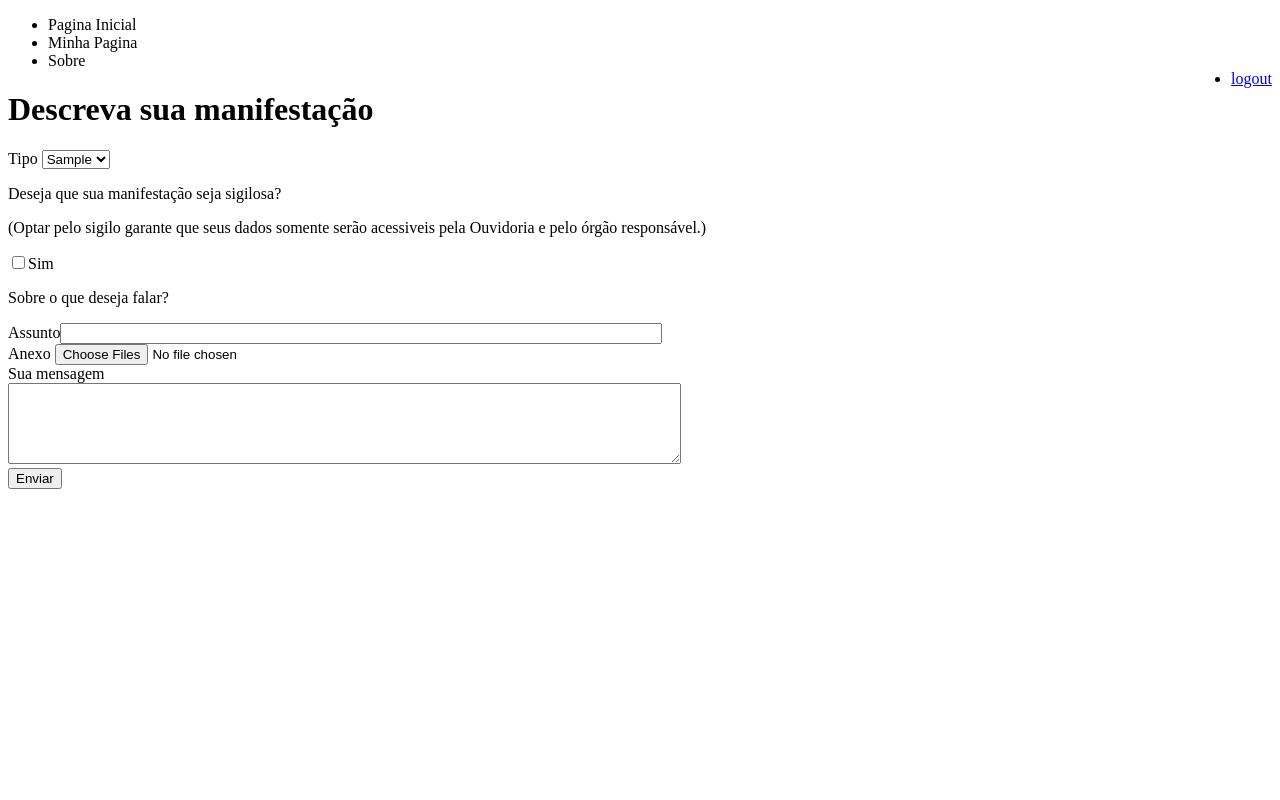
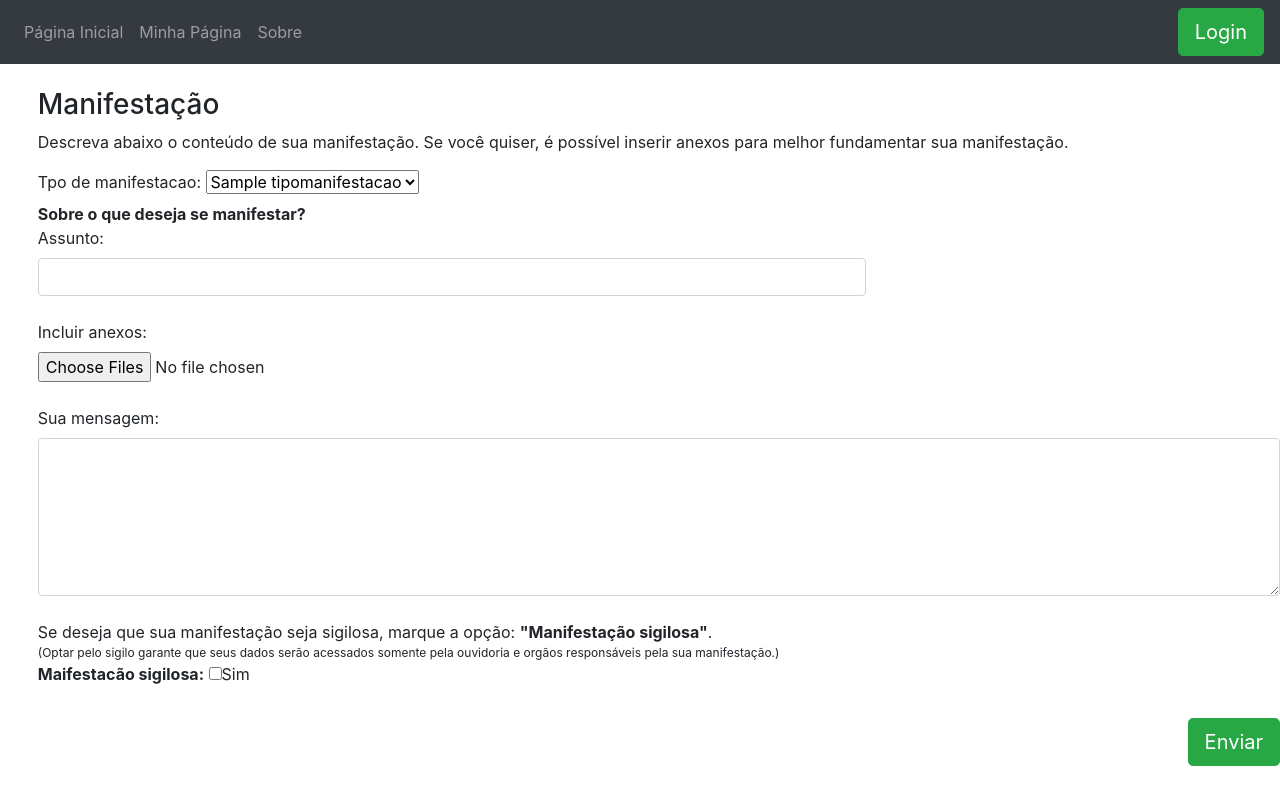
Before and after one commit to sistema-de-ouvidoria/Ouvidoria, a PHP site: page / in a window 1280 px wide. Run offline with PHP 8.4, Linux system fonts and the light colour scheme; data comes from the database, SQL or seed files in the repository; tables that the repository leaves empty or names only in its code hold one stand-in row (values such as "Sample post"); some libraries are stand-ins or nearby versions.

Commit message:
Sistema inserindo a manifestação e anexo nas tabelas mas com problema pra salvar o arquivo no diretório
Está salvando nas tabelas do banco de dados(manifestacao e anexo) mas mexi em algo que não está me permitindo salvar os arquivos  no diretório.
Também tem um pequeno problema onde é preciso acrescentar + uma barra (\) em cada barra do diretório que é salvo na tabela anexo
Por exemplo:
C:\Users\Caio\Documents\GitHub
Tem que ficar:
C:\\Users\\Caio\\Documents\\GitHub
Senão o MYSQL não consegue salvar.

```diff
--- a/src/Model/Anexo.php
+++ b/src/Model/Anexo.php
@@ -1,31 +1,32 @@
 <?php
 
 class Anexo{
+    protected $id_anexo;
+    protected $id_manifestacao;
+    protected $caminho;
     protected $nome_anexo;
-    //protected $id_manifestacao;
-    protected $caminho;
-    protected $nome_real;
 
-    function __construct($nome_real,$caminho,$nome_anexo) {
-        $this->nome_real = $nome_real;
+    function __construct(string $id_anexo,int $id_manifestacao,string $caminho,string $nome_anexo) {
+        $this->id_anexo = $id_anexo;
+        $this->id_manifestacao = $id_manifestacao;
         $this->caminho = $caminho;
         $this->nome_anexo = $nome_anexo;
-    }
-
-    public function getNomeReal(){
-        return $this->nome_real;
-    }
-
-    public function setNomeReal($nome_real){
-        $this->nome_real = $nome_real;
     }
 
     public function getNomeAnexo(){
         return $this->nome_anexo;
     }
 
-    public function setNomeAnexo($nome_anexo){
+    public function setNomeAnexo(string $nome_anexo){
         $this->nome_anexo = $nome_anexo;
+    }
+
+    public function getIdAnexo(){
+        return $this->id_anexo;
+    }
+
+    public function setIdAnexo(string $id_anexo){
+        $this->id_anexo = $id_anexo;
     }
 
     public function getCaminho(){
@@ -35,5 +36,11 @@ class Anexo{
     public function setCaminho($caminho){
         $this->caminho = $caminho;
     }
+    public function getIdManifestacao(){
+        return $this->id_manifestacao;
+    }
+    public function setIdManifestacao(string $id_manifestacao){
+        $this->id_manifestacao = $id_manifestacao;
+    }
 }
 ?>
--- a/src/Model/AnexoFactory.php
+++ b/src/Model/AnexoFactory.php
@@ -15,10 +15,13 @@ class AnexoFactory extends AbstractFactory
         $anexo = $obj;
 
         try {
-            $query = "INSERT INTO anexo (nome_anexo, caminho, nome_real) VALUES ('"
-                . $anexo->getNomeAnexo() . "', '"
-                . $anexo->getCaminho() . "'','"
-                . $anexo->getNomeReal()."')";
+            $query = "INSERT INTO anexo (id_anexo, id_manifestacao, caminho,nome_anexo) VALUES ('"
+                . $anexo->getIdAnexo() . "', '"
+                . $anexo->getIdManifestacao() . "','"
+                . $anexo->getCaminho()."','"
+                . $anexo->getNomeAnexo()."')";
+
+                var_dump($query);
 
             if (mysqli_query($connection,$query)) {
                 $result = true;
--- a/src/Model/AnexoManager.php
+++ b/src/Model/AnexoManager.php
@@ -4,14 +4,16 @@ require_once("model/Anexo.php");
 require_once("model/AnexoFactory.php");
 class AnexoManager
 {
+
     public function __construct() {
 
         $this->factory = new AnexoFactory();
     }
 
-    public function salvaAnexo(string $nome_anexo,string $caminho,string $nome_real){
-        $anexo = new Anexo($nome_real,$caminho, $nome_anexo);
+    public function salvaAnexo(string $id_anexo,int $id_gerado,string $caminho,string $nome_anexo){
+        $anexo = new Anexo($id_anexo,$id_gerado, $caminho,$nome_anexo);
 
-        $this->factory->salvar($anexo);
+        return $this->factory->salvar($anexo);
+
     }
 }
--- a/src/Model/Situacao.php
+++ b/src/Model/Situacao.php
@@ -4,12 +4,9 @@ class Situacao{
     protected $id_situacao;
     protected $nome_situacao;
 
-    function __construct($id_situacao,$nome_situacao) {
-        $this->id_situacao = $id_situacao;
-        $this->nome_situacao = $nome_situacao;
+    function __construct() {
 
     }
-
     public function getId_situacao(){
         return $this->id_situacao;
     }
--- a/src/controller/Control.php
+++ b/src/controller/Control.php
@@ -1,12 +1,14 @@
 <?php
 include('model/ManifestacaoManager.php');
+include('model/AnexoManager.php');
  class Control {
 
     private $manager;
 
     public function __construct() {
 
-        $this->manager = new ManifestacaoManager();
+        $this->manifestacaoManager = new ManifestacaoManager();
+        $this->anexoManager = new anexomanager();
     }
 
     public function init() {
@@ -32,9 +34,11 @@ include('model/ManifestacaoManager.php');
     	}
 
         public function criarManifestacao(){
+            echo "teste";
             if (isset($_POST['sent'])){
 
                 $tipo = $_POST['tipo'];
+                var_dump($tipo);
                 $sigilo = isset($_POST['sigilo']) ? true : false;
                 $assunto = $_POST['assunto'];
                 $mensagem = $_POST['mensagem'];
@@ -43,27 +47,65 @@ include('model/ManifestacaoManager.php');
 
                 if(isset($_FILES['anexo'])){
                     $total_arquivos = count($_FILES['anexo']['name']);
+                    var_dump($total_arquivos);
                     $total_tamanho = $_FILES['anexo']['size'];
+                    $anexos = array();
+                    $j = 0;
 
                         for($i = 0; $i < $total_arquivos; $i++) {
 
-                        if(isset($_FILES['anexo']['name'][$i]) && $_FILES['anexo']['size'][$i] > 0) {
-                            $extensao = explode('.', $_FILES['anexo']['name'][$i]);
-                            $extensao = strtolower(end($extensao));
-                            $novo_nome = "anexo-".date('Y-d-m');
-                            $nome_real = $_FILES['anexo']['name'];
-                            $diretorio = "C:\wamp64\www\Ouvidoria\arquivos\\";
-                        }
-                        var_dump(move_uploaded_file($_FILES['anexo']['tmp_name'][$i],$diretorio.$novo_nome.".".$extensao));
+                            if(isset($_FILES['anexo']['name'][$i]) && $_FILES['anexo']['size'][$i] > 0) {
+                                $extensao = explode('.', $_FILES['anexo']['name'][$i]);
+                                $extensao = strtolower(end($extensao));
 
+                                $idAnexo = "anexo-".date('d-m-Y h_i_s');
+                                $nome_anexo = $_FILES['anexo']['name'][$i];
+                                $caminho = "C:\wamp64\www\Ouvidoria\src\arquivos\\";
+
+                                //Vetor criado para pegar as informações do arquivo para mandar para o método que salva o arquivo e mandar para a classe de anexo
+                                $anexos[$j] = $idAnexo;
+                                $anexos[$j+1] = $caminho;
+                                $anexos[$j+2] = $nome_anexo;
+                                $anexos[$j+3] = $extensao;
+                                var_dump($anexos);
+
+
+                            }
+                            var_dump($anexos);
+                            var_dump($_FILES['anexo']['tmp_name'][$i],$anexos[$j+1].$anexos[$j].".".$anexos[$j+3]);
+                            var_dump($_FILES['anexo']['tmp_name'][$i],"C:\wamp64\www\Ouvidoria\src\arquivos\\teaste.jpg");
+                            echo $anexos[$j+1]."<p>";
+                            echo $anexos[$j]."<p>";
+                            echo $anexos[$j+3];
+
+                            var_dump(move_uploaded_file($_FILES['anexo']['tmp_name'][$i],"C:\wamp64\www\Ouvidoria\src\arquivos\\anexo-08-04-2019 06_16_26.jpg"));
+                            var_dump(move_uploaded_file($_FILES['anexo']['tmp_name'][$i],$anexos[$j+1].$anexos[$j].".".$anexos[$j+3]));
+                            $j = $j + 3;
                     }
                 }
 
                 try{
-                    $msg = $this->manager->salvaManifestacao($tipo,$assunto,$mensagem,$sigilo,$dataManifestacao);
+                    $msg = $this->manifestacaoManager->salvaManifestacao($tipo,$assunto,$mensagem,$sigilo,$dataManifestacao);
+                    if($msg != false){
+                        $id_gerado = $msg;
+                        try{
+                            for($i = 0, $j = 0; $i < $total_arquivos; $i++ , $j = $j + 3){
+                                echo $id_gerado;
+                                var_dump($anexos);
+                                var_dump($this->anexoManager->salvaAnexo($anexos[$j],$id_gerado,$anexos[$j+1],$anexos[$j+2]));
+                                move_uploaded_file($_FILES['anexo']['tmp_name'][$i],$anexos[$j+1].$anexos[$j].".".$anexos[$j+3]);
+                            }
+
+                        }catch(Exception $e){
+                            $sucessoAnexo = false;
+                            $msg = $e->getMessage();
+                        }
+
+
+                    }
+
+                }catch(Exception $e){
                     $sucess = false;
-                }catch(Exception $e){
-                    $sucess = true;
                     $msg = $e->getMessage();
                 }
                 require_once('index.php');
--- a/src/model/ManifestacaoFactory.php
+++ b/src/model/ManifestacaoFactory.php
@@ -25,23 +25,30 @@ class ManifestacaoFactory extends AbstractFactory {
     $IDUsuario = 0;
 
         try {
-            $query = "INSERT INTO manifestacao (Tipo, Assunto, Mensagem, Sigilo,IDUsuario,DataManifestacao) VALUES ('"
-                . $manifestacao->getTipo() . "', '"
+            $query = "INSERT INTO manifestacao (id_tipo_manifestacao,id_cidadao,assunto,mensagem,sigilo,data_manifestacao) VALUES ('"
+                . $manifestacao->getId_tipo_manifestacao() . "','"
+                . $IDUsuario . "','"
                 . $manifestacao->getAssunto() . "','"
-                . $manifestacao->getMensagem()."','"
-                . (int)$manifestacao->getSigilo()."',$IDUsuario,'"
+                . $manifestacao->getMensagem() . "','"
+                . (int)$manifestacao->getSigilo()."','"
                 . $manifestacao->getDataManifestacao()."')";
 
                 if (mysqli_query($connection,$query)) {
+                    $idGerado = mysqli_insert_id($connection);
                     $result = true;
                 } else {
+                    echo "deu ruim";
                     $result = false;
                 }
             } catch (PDOException $exc) {
                 echo $exc->getMessage();
                 $result = false;
             }
-            return $result;
+            if($result){
+                return $idGerado;
+            }
+                else
+                    return false;
     }
 
 }
--- a/src/model/ManifestacaoManager.php
+++ b/src/model/ManifestacaoManager.php
@@ -26,7 +26,8 @@ class ManifestacaoManager {
 			//$this->manifestacao->setDiretorioArquivo($diretorio);
 		//}
 
-		$sucess = $this->factory->salvar($manifestacao);
+		return $this->factory->salvar($manifestacao);
+
     }
 
 
--- a/src/view/criarManifestacao.php
+++ b/src/view/criarManifestacao.php
@@ -1,81 +1,105 @@
 <?php
 require ('model/Connection.php');
-$query = "SELECT tipo from TiposManifestacao";
+$query = "SELECT id_tipo_manifestacao,nome_tipo_manifestacao from tipomanifestacao";
 $tipos = mysqli_query($connection,$query);
 ?>
 <!DOCTYPE html>
 <html lang="pt-br">
     <head>
-	<title>Criando manifestação</title>
+        <title>Criar Manifestação</title>
+        <meta charset="utf-8">
+        <meta http-equiv=”content-type” content="text/html;" />
+        <meta http-equiv="X-UA-Compatible" content="IE=edge,chrome=1">
+        <meta name="keywords" content="tags, que, eu, quiser, usar, para, os, robos, do, google" />
+        <title>Fala aÍ</title>
+        <meta name="description" content="">
+        <meta name="viewport" content="width=device-width, initial-scale=1">
 
+
+        <!-- BOOTSTRAP -->
+        <link rel="stylesheet" href="https://stackpath.bootstrapcdn.com/bootstrap/4.1.3/css/bootstrap.min.css" integrity="sha384-MCw98/SFnGE8fJT3GXwEOngsV7Zt27NXFoaoApmYm81iuXoPkFOJwJ8ERdknLPMO" crossorigin="anonymous">
+
+
+        <!-- ESTILOS PARA ESTA PÁGINA -->
+        <!-- Nesse caso, este estilo é apenas para inserir imagens -->
+        <link rel="stylesheet" href="https://fonts.googleapis.com/icon?family=Material+Icons" />
+
+        <!-- JAVASCRIPT E JQUERY -->
+        <script src="https://code.jquery.com/jquery-3.2.1.slim.min.js" integrity="sha384-KJ3o2DKtIkvYIK3UENzmM7KCkRr/rE9/Qpg6aAZGJwFDMVNA/GpGFF93hXpG5KkN" crossorigin="anonymous"></script>
+        <script src="https://cdnjs.cloudflare.com/ajax/libs/popper.js/1.11.0/umd/popper.min.js" integrity="sha384-b/U6ypiBEHpOf/4+1nzFpr53nxSS+GLCkfwBdFNTxtclqqenISfwAzpKaMNFNmj4" crossorigin="anonymous"></script>
+        <script src="https://maxcdn.bootstrapcdn.com/bootstrap/4.0.0-beta/js/bootstrap.min.js" integrity="sha384-h0AbiXch4ZDo7tp9hKZ4TsHbi047NrKGLO3SEJAg45jXxnGIfYzk4Si90RDIqNm1" crossorigin="anonymous"></script>
     </head>
     <body>
-	<?php
-        $msg = "false";
 
-    ?>
-    <div id="menu" >
-    	<ul>
-    		<li><a>Pagina Inicial</a></li>
-    		<li><a>Minha Pagina</a></li>
-    		<li><a>Sobre</a></li>
-    		<li style="float:right"><a class="active" href="../model/Logout.php">logout</a></li>
+        <!--MENU SUPERIOR -->
+
+            <nav class="navbar navbar-dark navbar-expand-lg bg-dark" >
+                <!--BOTÃO SANDUICHE-->
+                <button class="navbar-toggler" type="button" data-toggle="collapse" data-target="#navbarSupportedContent"   aria-controls="navbarSupportedContent" aria-expanded="false" aria-label="Toggle navigation">
+                    <span class="navbar-toggler-icon"></span>
+                </button><!--FIM BOTÃO SANDUICHE -->
+
+                <div class="collapse navbar-collapse" id="navbarSupportedContent"  >
+                    <ul class="navbar-nav mr-auto">
+                        <li class="nav-item"><a class="nav-link" href="index.html">Página Inicial</a></li>
+                        <li class="nav-item"><a class="nav-link" href="minha-pg.html">Minha Página</a></li>
+                        <li class="nav-item"><a class="nav-link" href="sobre.html">Sobre</a></li>
                     </ul>
                 </div>
-    <h1>Descreva sua manifestação</h1>
-    <div class="formulario">
+
+                <div id="botao-login">
+                    <a href="login.html" class="btn btn-outline-success btn-lg active" role="button" aria-pressed="true">Login</a>
+                </div>
+            </nav>
+
+        <!--FIM MENU SUPERIOR -->
+
+        <!--INICIO DO FORMULÁRIO -->
+
+
+            <br>
+        <div id="manifestacao" style="margin-left: 1cm">
+            <h3>Manifestação</h3>
+
             <form enctype="multipart/form-data" action="?function=criarManifestacao" method="POST">
-    		<div class="field">
-    			<div class="selecionarTipo"><label>Tipo</label>
+                <p>Descreva abaixo o conteúdo de sua manifestação. Se você quiser, é possível inserir anexos para melhor fundamentar sua manifestação.</p>
+                <label>Tpo de manifestacao:</label>
                 <?php
                     $tipoSelecionado = null;
                     echo "<select name = 'tipo'>";
                     while (($row = mysqli_fetch_assoc($tipos)) != null)
                     {
-    					echo "<option value = '{$row['tipo']}'";
-    					if ($tipoSelecionado == $row['tipo'])
+                        echo "<option value = '{$row['id_tipo_manifestacao']}'";
+                        if ($tipoSelecionado == $row['id_tipo_manifestacao'])
                             echo "selected = 'selected'";
-    					echo ">{$row['tipo']}</option>";
+                        echo ">{$row['nome_tipo_manifestacao']}</option>";
                     }
                     echo "</select>";
                 ?>
+                <br>
+                <strong>Sobre o que deseja se manifestar?</strong>
+                <br>
+
+                <label>Assunto:</label>
+                <input name="assunto" type="text" class="form-control col-md-8"/>
+                <br>
+                <label>Incluir anexos: </label>
+                <br>
+                <input name="anexo[]" type="file" multiple="multiple" />
+                <br>
+                <br>
+                <label>Sua mensagem:</label>
+                <textarea name="mensagem" rows="6" class="form-control col-md-12"> </textarea>
+                <br>
+                Se deseja que sua manifestação seja sigilosa, marque a opção: <strong>"Manifestação sigilosa"</strong>.
+                <div id="texto-explicativo" style="font-size: 12px">
+                    (Optar pelo sigilo garante que seus dados serão acessados somente pela ouvidoria e orgãos responsáveis pela sua manifestação.)
                 </div>
-    		</div>
-    		<div class="field">
-    			<div class="control">
-    				<p>Deseja que sua manifestação seja sigilosa?</p>
-    				<p>(Optar pelo sigilo garante que seus dados somente serão acessiveis pela Ouvidoria e pelo órgão responsável.)</p>
-    				<div class="checkbox">
+                <label><strong>Maifestacão sigilosa: </strong></label>
                 <input type="checkbox" name="sigilo" value="true">Sim<br>
-    				</div>
-    			</div>
-    		</div>
-    		<div class="field">
-    			<div class="control">
-    				<p>Sobre o que deseja falar?</p>
-    				<div class="boxAssunto">
-    					<label>Assunto</label><input name="assunto" style="width: 594px" type="text" required="required">
-    				</div>
-    			</div>
-    		</div>
-    		<div class="field">
-    			<div class ="control">
-    				<div class="anexo"><label>Anexo</label>
-    					<input type="file" name="anexo[]" multiple >
-                        <input type="hidden" name="MAX_FILE_SIZE" value="300000" />
-    				</div>
-    			</div>
-    		</div>
-    		<div class="field">
-    			<div class="control">
-    				<label>Sua mensagem</label>
-    				<div class="boxMensagem">
-    					<textarea rows="5" style="width: 50em" id="mensagem" name="mensagem"></textarea>
-    				</div>
-    			</div>
-    		</div>
-    		<button type="submit" value="Enviar" name="sent"/>Enviar</button>
-    	</form>
+                <br>
+                <input name="sent" type="submit" value="Enviar" class="float-right btn btn-outline-success btn-lg active"/>
+            </form><!--FIM DO FORMULÁRIO -->
         </div>
    </body>
 </html>
```
Also changed, not shown: src/arquivos/anexo-08-04-2019 06_16_26.jpg (added), src/arquivos/teaste.jpg (added), src/arquivos/teste_ - a.jpg (added). Lines whose indentation alone changed are shown as unchanged.
